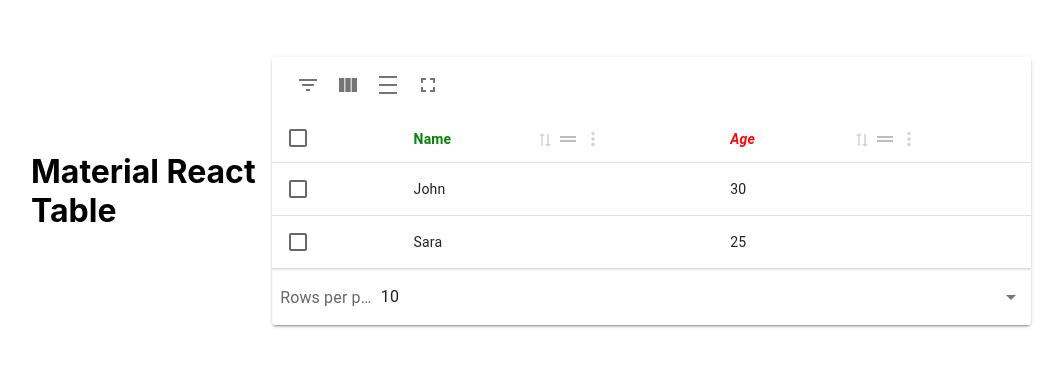
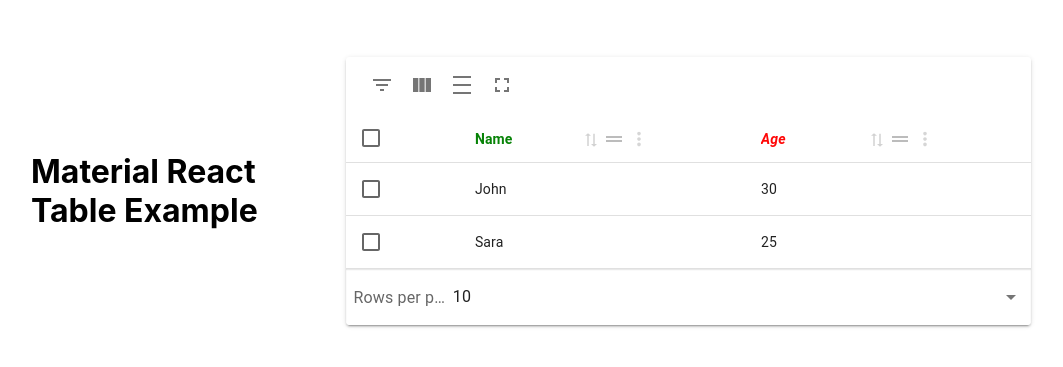
Before and after one commit to ahmedkhan1/materail-react-table-app, a React (Create React App) app: page / in a window 1280 px wide. Shown: the part 209-576 px from the top of the page, without its empty margins (109-1172 px from the left). Built offline with nearby package versions, Linux system fonts and the light colour scheme.

Commit message:
Added heading example

```diff
--- a/src/App.js
+++ b/src/App.js
@@ -5,7 +5,7 @@
 function App() {
   return (
     <div className="react-table-container">
-      <h1>Material React Table</h1>
+      <h1>Material React Table Example</h1>
       <ReactTable />
     </div>
   );
```
